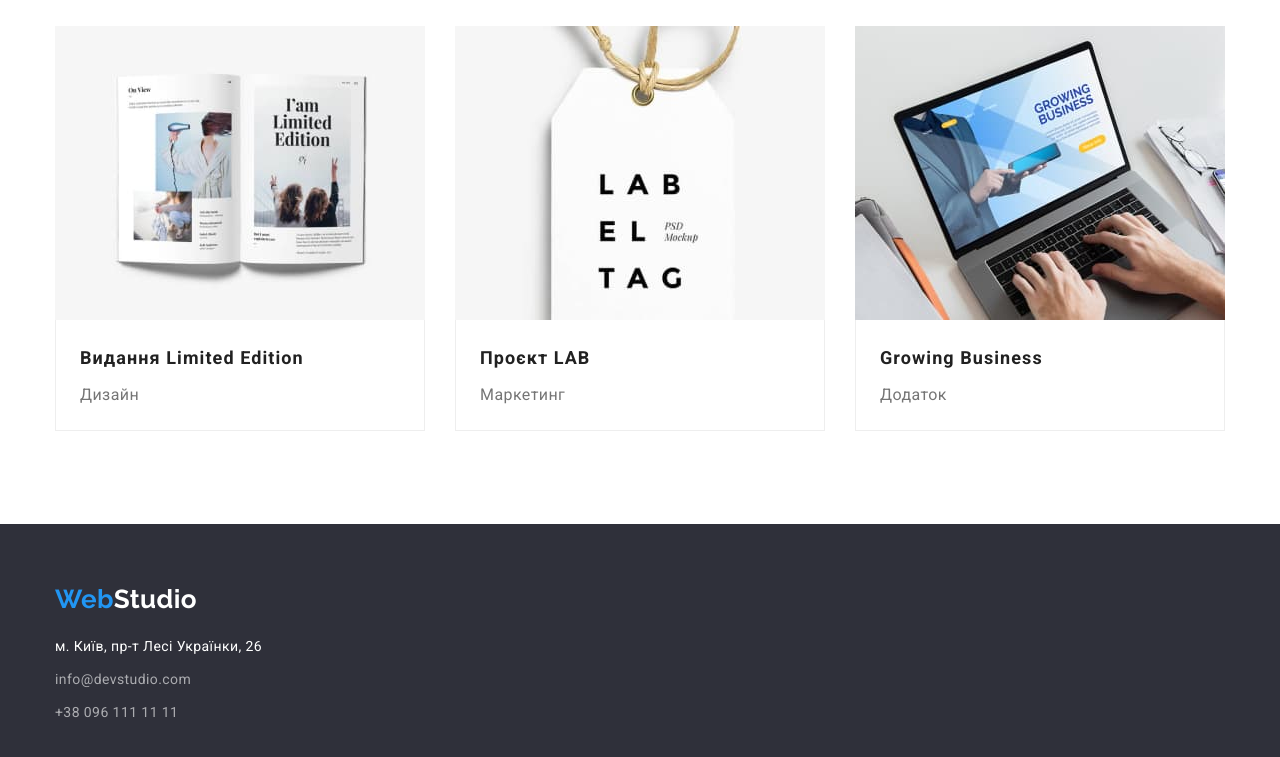
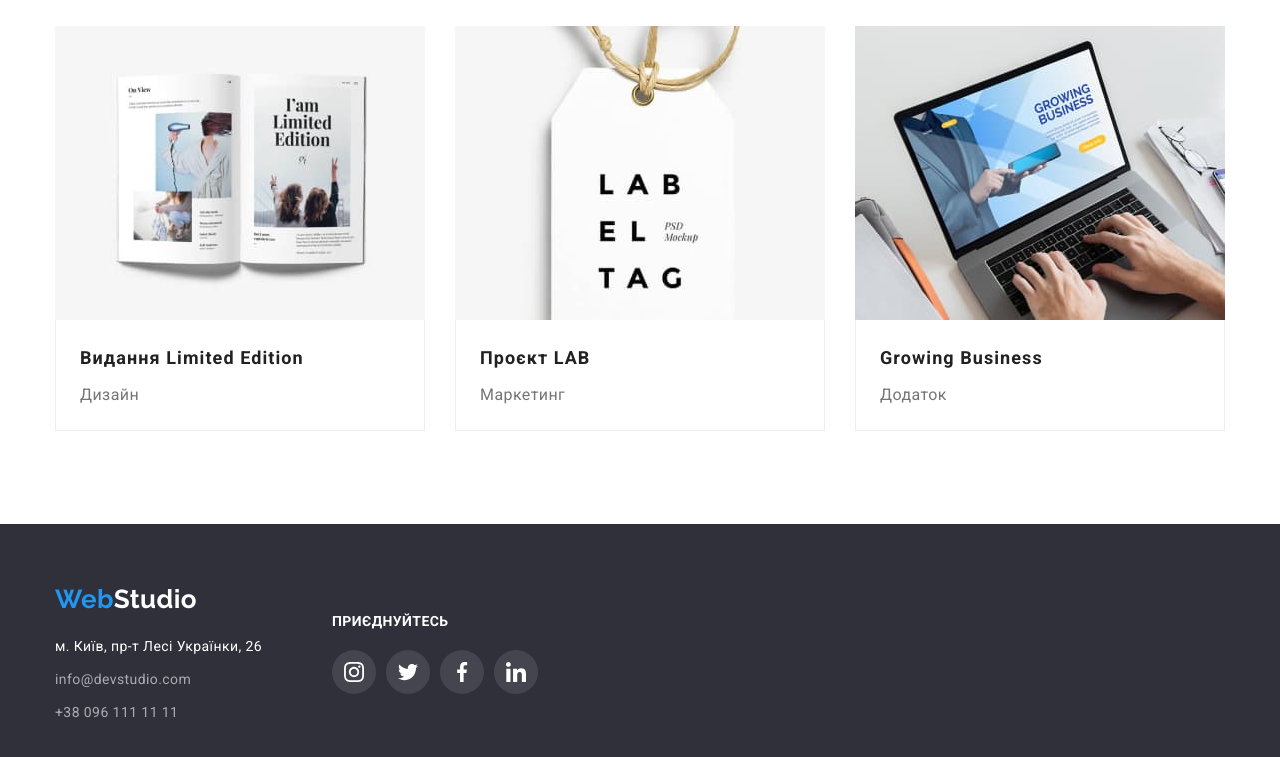
Before and after one commit to chuzhov/goit-markup-hw-04, a plain HTML site: page portfolio.html in a window 1280 px wide. Shown: the part 1105-1862 px from the top of the page. Drawn offline with nearby package versions, Linux system fonts and the light colour scheme.

Commit message:
Complites Footer make-up
*Social links added at the footer;
*Portfolio footer cloned from Main.

```diff
--- a/css/styles.css
+++ b/css/styles.css
@@ -72,6 +72,10 @@ p, h1, h2, h3, h4, h5 {
   padding: 0;
   margin: 0;
   list-style-type: none;
+}
+
+.icon {
+  fill: currentColor;
 }
 
 /* Розмічаємо лого студії */
@@ -464,15 +468,24 @@ p, h1, h2, h3, h4, h5 {
 
 .footer-our-socials-list {
   display: flex;
+  column-gap: 10px;
 }
 
 .our-social-link {
-  display: block;
+  display: flex;
+  justify-content: center;
+  align-items: center;
+
   width: 44px;
   height: 44px;
+  color: var(--logo-color-contrast);
   background-color: rgba(255, 255, 255, 0.1);
   border-radius: 50%;
-  margin-right: 10px;
+
+}
+
+.our-social-link:hover {
+  background-color: var(--accent-color);
 }
 
 /* ==================== СТОРІНКА ПОРТФОЛІО =================================== */
--- a/portfolio.html
+++ b/portfolio.html
@@ -195,10 +195,14 @@
 
     <div class="container">
 
+      <div class="footer-combiner">
+
+        <div class="footer-address-block">
           <!-- Logo -->
           <a class="text-logo-url" href="index.html" target="_self">
             <span class="logo-color1">Web</span><span class="logo-color3">Studio</span>
           </a>
+
 
             <!-- Адреса студії-->
             <address class="studio-address">
@@ -216,6 +220,45 @@
               </ul>
             </address>
         </div>
+
+        <div class="footer-social-block">
+          <h4 class="footer-follow-us">приєднуйтесь</h4>
+          <ul class="footer-our-socials-list no-bullets">
+            <li>
+              <a class="our-social-link" href="">
+                <svg class="icon" width="20px" height="20px">
+                  <use href="images/symbol-defs.svg#icon-instagram"></use>
+                </svg>
+              </a>
+            </li>
+            <li>
+              <a class="our-social-link" href="">
+                <svg class="icon" width="20px" height="20px">
+                  <use href="images/symbol-defs.svg#icon-twitter"></use>
+                </svg>
+              </a>
+            </li>
+            <li>
+              <a class="our-social-link" href="">
+                <svg class="icon" width="20px" height="20px">
+                  <use href="images/symbol-defs.svg#icon-facebook"></use>
+                </svg>
+              </a>
+            </li>
+            <li>
+              <a class="our-social-link" href="">
+                <svg class="icon" width="20px" height="20px">
+                  <use href="images/symbol-defs.svg#icon-linkedin"></use>
+                </svg>
+              </a>
+          </li>
+          </ul>
+        </div>
+
+      </div>
+
+
+    </div>
   </footer>
 
 </body>
```
Also changed, not shown: index.html (+28 -4 lines), images/svg/company1-logo.svg (added), images/svg/company2-logo.svg (added), images/svg/company3-logo.svg (added), images/svg/company4-logo.svg (added), images/svg/company5-logo.svg (added), images/svg/company6-logo.svg (added), images/svg/envelope-icon.svg (added), images/svg/facebook-icon.svg (renamed from images/svg/facebook 1.svg), images/svg/instagram-icon.svg, images/svg/linkedin-icon.svg (renamed from images/svg/linkedin 1.svg), images/svg/mobile-icon.svg (added), images/svg/twitter-icon.svg (renamed from images/svg/twitter 1.svg), images/symbol-defs.svg (added), 1 other file. Lines whose indentation alone changed are shown as unchanged.
